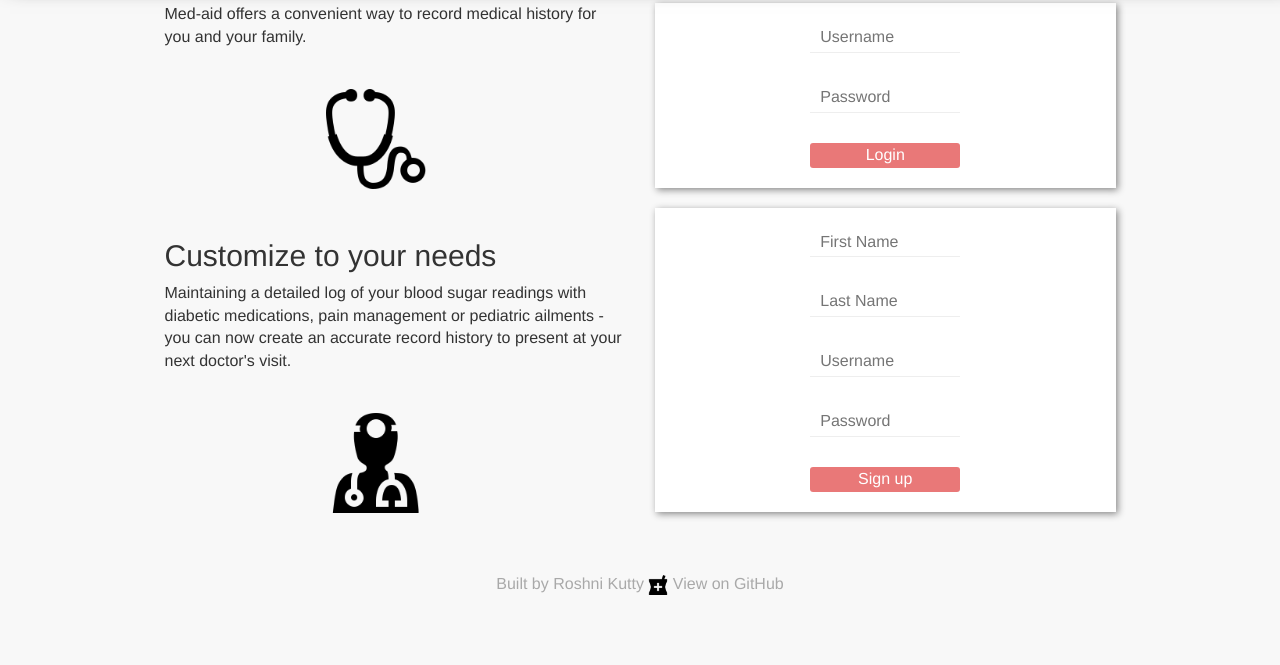
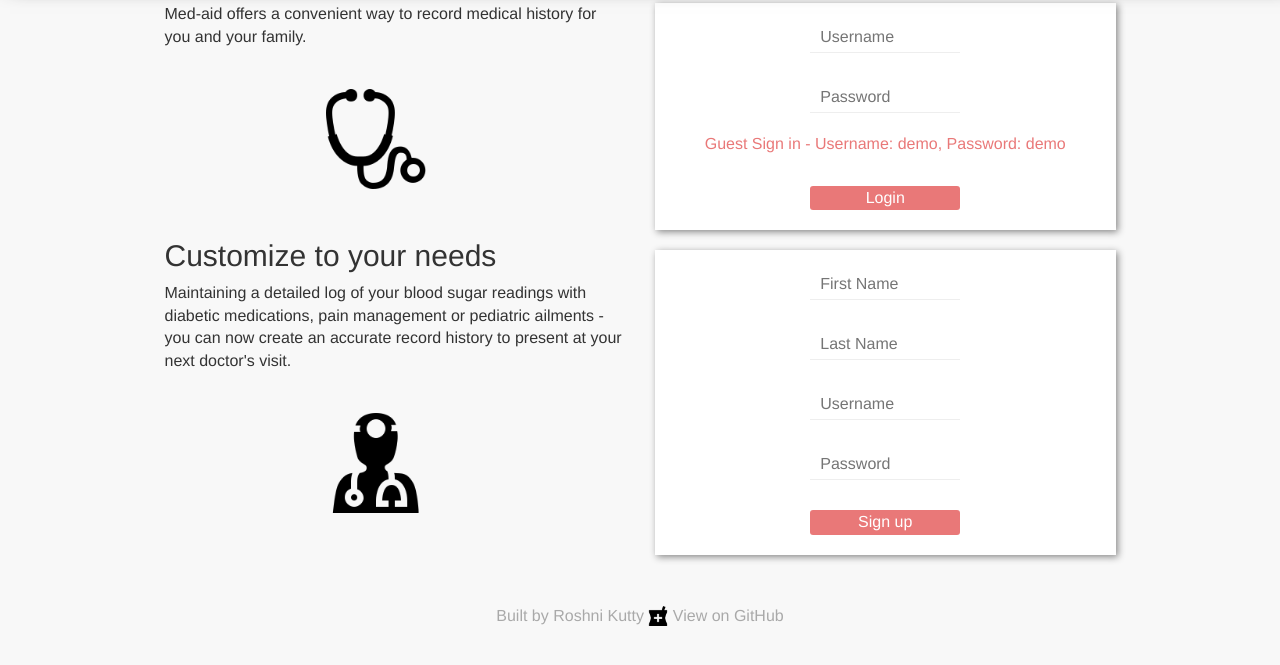
Before and after one commit to roshnikutty/med-aid, a website: page public/index.html in a window 1280 px wide. Shown: the part 97-762 px from the top of the page. Drawn offline with nearby package versions, Linux system fonts and the light colour scheme.

Commit message:
added demo account

```diff
--- a/public/index.html
+++ b/public/index.html
@@ -43,6 +43,7 @@
                     <form class="login-form" action="/users/token" method="post" autocomplete="off">
                         <p> <input type="text" class="blank existing-user" name="username" placeholder="Username" required/></p>
                         <p> <input type="password" class="blank existing-user-pwd" name="password" placeholder="Password" required/></p>
+                        <p class ="guest">Guest Sign in - Username: demo, Password: demo</p>
                         <button type="submit" class="login-button">Login</button>
                     </form>
                 </div>
--- a/public/styles.css
+++ b/public/styles.css
@@ -196,6 +196,10 @@ button.js-delete, button.js-update {
     width: 20px;
 }
 
+.guest {
+    color: rgba(213, 0, 0, 0.53);
+    padding-top: 10px;
+}
 @media only screen and (max-width: 992px) {
     .header-row {
         display:none;
```
Also changed, not shown: README.md.
